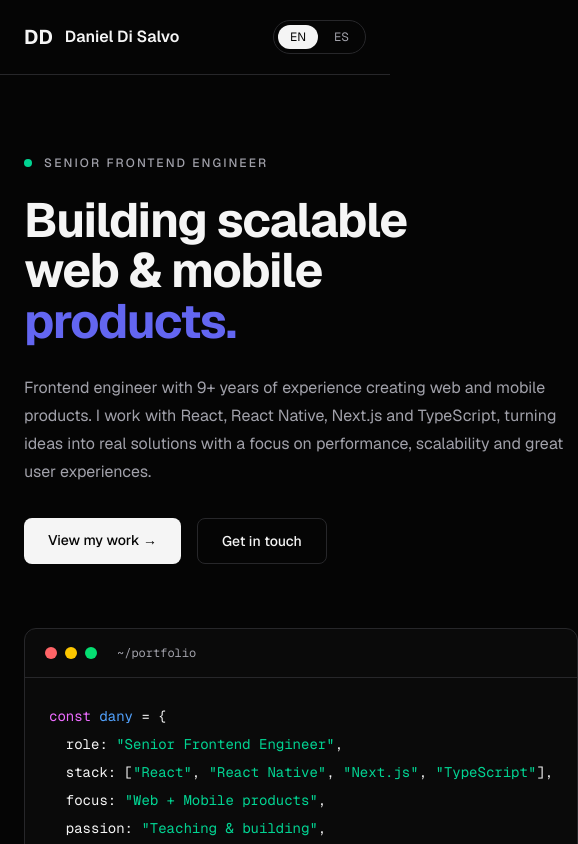
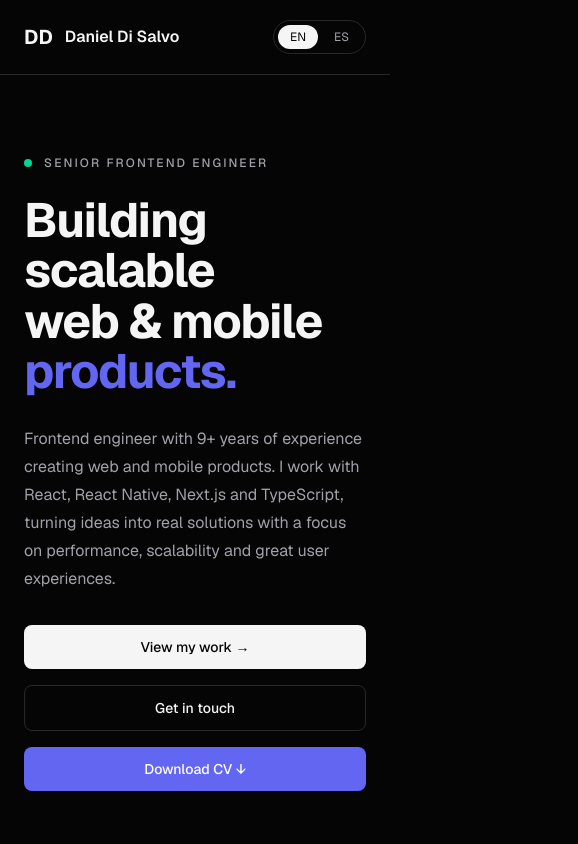
Before and after one commit to DanielDiSalvo/daniel-disalvo-portfolio, a Next.js app: page / in a window 390 px wide. Shown: the top 844 px of the page, 578 px wide, since content can reach past the window. Built offline with nearby package versions, Linux system fonts and the light colour scheme.

Commit message:
feat: add CV CTA and improve hero responsiveness

```diff
--- a/src/components/sections/Hero/Hero.tsx
+++ b/src/components/sections/Hero/Hero.tsx
@@ -1,10 +1,10 @@
 const Hero = () => {
   return (
     <section className="mx-auto max-w-7xl px-6 py-20 lg:py-28">
-      <div className="grid items-center gap-16 lg:grid-cols-2">
-        <div>
+      <div className="grid min-w-0 items-center gap-16 lg:grid-cols-2">
+        <div className="min-w-0">
           <div className="mb-6 flex items-center gap-3">
-            <span className="h-2 w-2 rounded-full bg-emerald-400" />
+            <span className="h-2 w-2 shrink-0 rounded-full bg-emerald-400" />
 
             <span className="text-xs font-medium tracking-[0.18em] text-muted">
               SENIOR FRONTEND ENGINEER
@@ -26,28 +26,35 @@ const Hero = () => {
             performance, scalability and great user experiences.
           </p>
 
-          <div className="mt-8 flex flex-wrap gap-4">
+          <div className="mt-8 flex flex-col gap-4 sm:flex-row sm:flex-wrap">
             <a
               href="#projects"
-              className="rounded-lg bg-foreground px-6 py-3 text-sm font-medium text-background transition-opacity hover:opacity-80"
+              className="rounded-lg bg-foreground px-6 py-3 text-center text-sm font-medium text-background transition-opacity hover:opacity-80"
             >
               View my work →
             </a>
 
             <a
               href="#contact"
-              className="rounded-lg border border-border px-6 py-3 text-sm font-medium transition-colors hover:bg-white/5"
+              className="rounded-lg border border-border px-6 py-3 text-center text-sm font-medium transition-colors hover:bg-white/5"
             >
               Get in touch
+            </a>
+
+            <a
+              href="#"
+              className="rounded-lg bg-accent px-6 py-3 text-center text-sm font-medium text-white transition-opacity hover:opacity-85"
+            >
+              Download CV ↓
             </a>
           </div>
         </div>
 
-        <div className="rounded-xl border border-border bg-white/[0.02] font-mono">
+        <div className="min-w-0 overflow-hidden rounded-xl border border-border bg-white/[0.02] font-mono">
           <div className="flex items-center gap-2 border-b border-border px-5 py-4">
-            <span className="h-3 w-3 rounded-full bg-red-400" />
-            <span className="h-3 w-3 rounded-full bg-yellow-400" />
-            <span className="h-3 w-3 rounded-full bg-green-400" />
+            <span className="h-3 w-3 shrink-0 rounded-full bg-red-400" />
+            <span className="h-3 w-3 shrink-0 rounded-full bg-yellow-400" />
+            <span className="h-3 w-3 shrink-0 rounded-full bg-green-400" />
 
             <span className="ml-3 text-xs text-muted">~/portfolio</span>
           </div>
```
